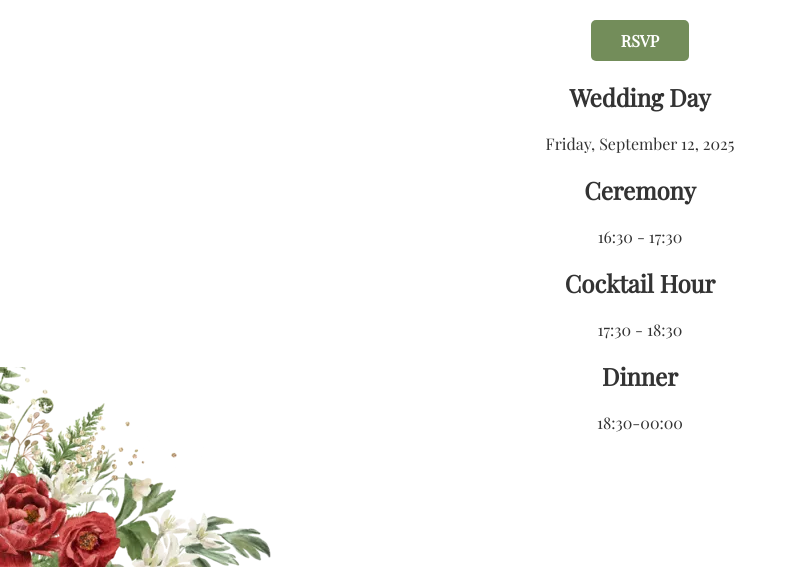
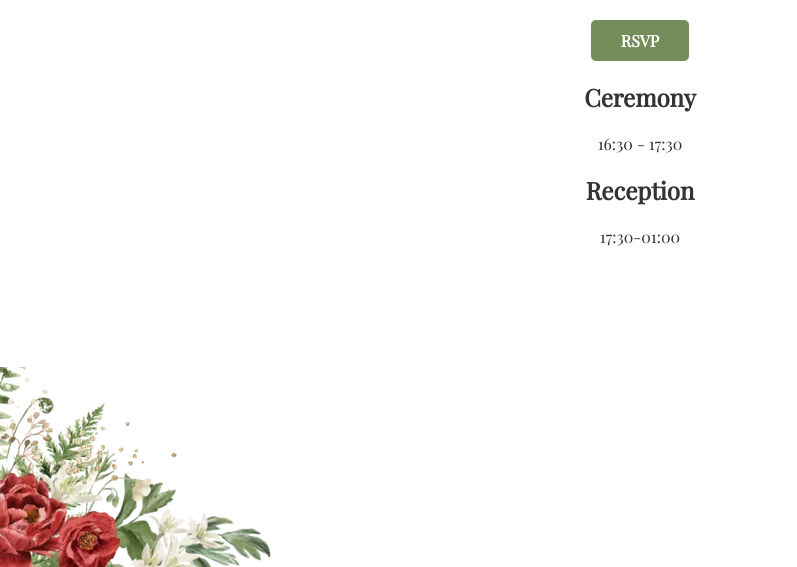
Before and after one commit to nkbr6/wedding, a Flask app: page / in a window 1280 px wide. Shown: the part 233-800 px from the top of the page, without its empty margins (0-797 px from the left). Run offline with Flask 3, Linux system fonts and the light colour scheme.

Commit message:
Cleaned schedules in Home and Q&A

```diff
--- a/templates/index.html
+++ b/templates/index.html
@@ -37,14 +37,10 @@
                     <!-- RSVP Button -->
                     <a href="https://docs.google.com/forms/d/e/1FAIpQLSeD2PtzarGG0V5GxGYtRL4I6tQJI0fuOlV4QHWYwBYDANGPlg/viewform"
                         target="_blank" class="rsvp-button">RSVP</a>
-                    <h1>Wedding Day</h1>
-                    <p>Friday, September 12, 2025</p>
                     <h2>Ceremony</h2>
                     <p>16:30 - 17:30</p>
-                    <h2>Cocktail Hour</h2>
-                    <p>17:30 - 18:30</p>
-                    <h2>Dinner</h2>
-                    <p>18:30-00:00</p>
+                    <h2>Reception</h2>
+                    <p>17:30-01:00</p>
                 </section>
             </main>
         </div>
--- a/templates/qa.html
+++ b/templates/qa.html
@@ -26,6 +26,9 @@
     <h2>What time should I arrive?</h2>
     <p>Our ceremony will start at 16:30, so we recommend arriving half an hour prior. Please ensure you have plenty of time to settle in, find your seats, and enjoy the ambiance. </p>
 
+    <h2>When is dinner served?</h2>
+    <p>Reception will start at 17:30 with a Cocktail hour, then food will be served at 18:30.</p>
+
     <h2>What time do we finish?</h2>
     <p>Bar closes at 01:00.</p>
 
```
